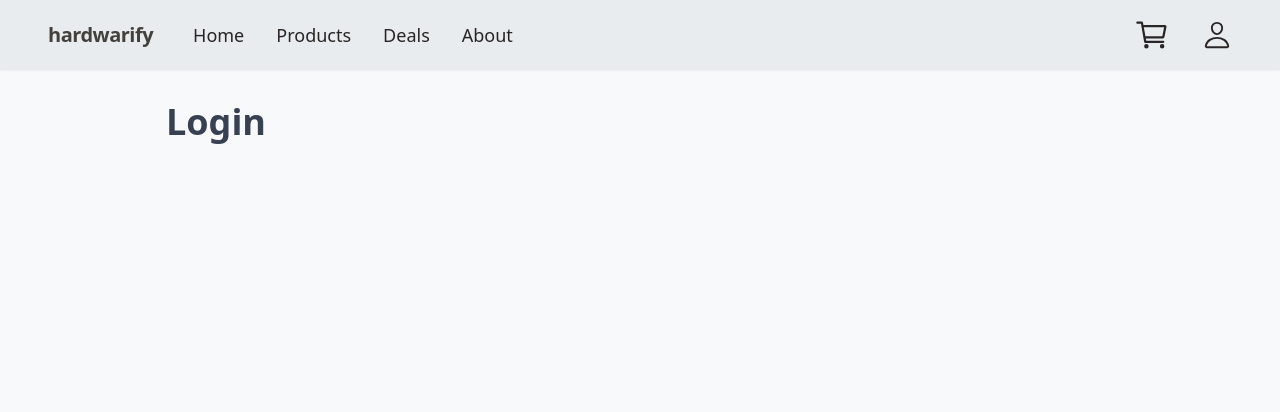
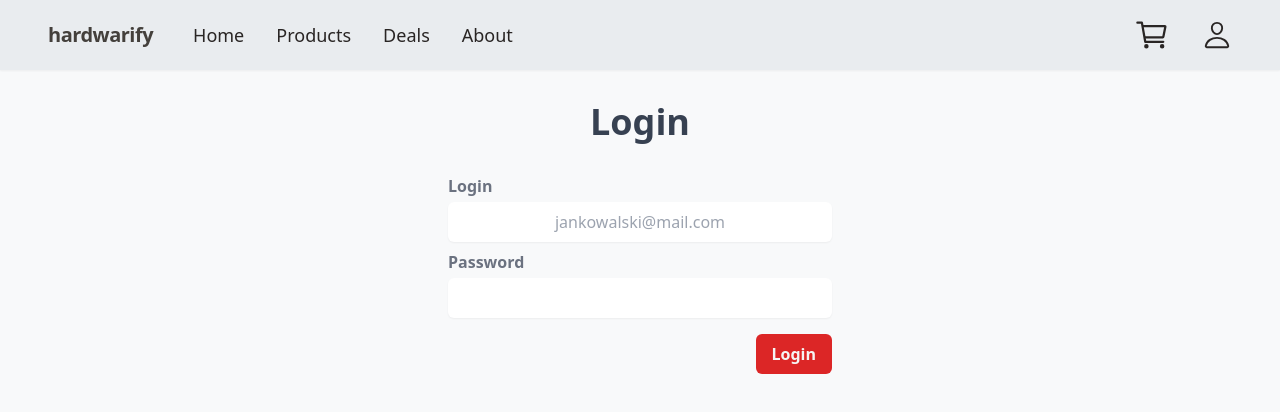
Before and after one commit to tojamrcel/hardwarify-project, a Next.js app: page /login in a window 1280 px wide. Shown: the top 412 px of the page. Built offline with nearby package versions, Linux system fonts and the light colour scheme.

Commit message:
feat: create template for login page

```diff
--- a/app/login/page.tsx
+++ b/app/login/page.tsx
@@ -1,8 +1,39 @@
 function Page() {
   return (
-    <div className="flex max-h-screen max-w-96 flex-col items-center">
+    <div className="flex flex-col items-center gap-8">
       <h2 className="text-4xl font-bold text-gray-700">Login</h2>
-      <form></form>
+      <form className="flex flex-col items-center gap-2">
+        <div className="flex flex-col gap-1">
+          <label
+            htmlFor="email"
+            className="text-md font-semibold text-gray-500"
+          >
+            Login
+          </label>
+          <input
+            type="email"
+            name="email"
+            className="text-md h-10 w-96 rounded-md p-2 text-center text-gray-800 shadow-sm outline-none transition-all duration-200 focus:shadow-lg"
+            placeholder="jankowalski@mail.com"
+          />
+        </div>
+        <div className="flex flex-col gap-1">
+          <label
+            htmlFor="email"
+            className="text-md font-semibold text-gray-500"
+          >
+            Password
+          </label>
+          <input
+            type="password"
+            name="password"
+            className="text-md h-10 w-96 rounded-md p-2 text-center text-gray-800 shadow-sm outline-none transition-all duration-200 focus:shadow-lg"
+          />
+        </div>
+        <button className="ml-auto mt-2 rounded-md bg-red-600 px-4 py-2 font-semibold text-stone-100 transition-all duration-300 hover:bg-red-700">
+          Login
+        </button>
+      </form>
     </div>
   );
 }
```
